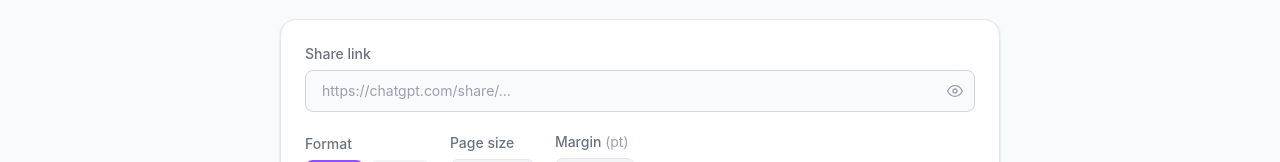
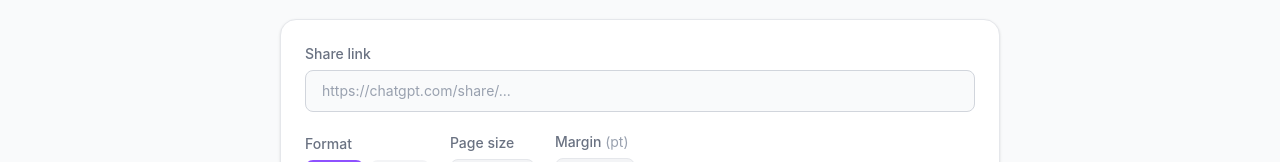
Before and after one commit to jayrdeaton/SnaPDF-Web, a Nuxt app: page / in a window 1280 px wide. Shown: the part 264-426 px from the top of the page. Built offline with nearby package versions, Linux system fonts and the light colour scheme.

Commit message:
wait for pwa

```diff
--- a/src/app.vue
+++ b/src/app.vue
@@ -3,7 +3,7 @@
     <div class="fixed inset-x-0 top-0 z-50 bg-white dark:bg-zinc-900" style="height: env(safe-area-inset-top)" aria-hidden="true" />
     <div class="fixed inset-x-0 z-30 bg-gray-200 dark:bg-zinc-800" style="top: env(safe-area-inset-top); height: 1px" aria-hidden="true" />
     <div class="fixed inset-x-0 bottom-0 z-30 bg-gray-200 dark:bg-zinc-800" style="height: 1px" aria-hidden="true" />
-    <div class="min-h-screen bg-gray-50 dark:bg-zinc-950 text-gray-900 dark:text-zinc-100 flex flex-col" :class="{ 'transition-colors duration-200': mounted }">
+    <div class="min-h-dvh bg-gray-50 dark:bg-zinc-950 text-gray-900 dark:text-zinc-100 flex flex-col" :class="{ 'transition-colors duration-200': mounted }">
       <!-- Header -->
       <header class="relative z-40 bg-white dark:bg-zinc-900 border-b border-gray-200 dark:border-zinc-800 px-6 shrink-0" style="padding-top: calc(1rem + env(safe-area-inset-top)); padding-bottom: 1rem">
         <div class="max-w-3xl mx-auto flex items-center justify-between">
@@ -63,21 +63,7 @@
           <!-- URL -->
           <div class="mb-5">
             <label for="url-input" class="block text-sm font-medium text-gray-500 dark:text-zinc-400 mb-1.5">Share link</label>
-            <div class="relative">
-              <input id="url-input" v-model="url" :type="hideUrl ? 'password' : 'url'" autocomplete="off" placeholder="https://chatgpt.com/share/..." :disabled="converting" class="w-full bg-gray-50 dark:bg-zinc-950 border border-gray-300 dark:border-zinc-700 rounded-lg px-4 py-2.5 pr-10 text-sm placeholder-gray-400 dark:placeholder-zinc-600 focus:outline-none focus:border-violet-500 disabled:opacity-50 transition-colors" />
-              <button type="button" :aria-label="hideUrl ? 'Show URL' : 'Hide URL'" class="absolute right-3 top-1/2 -translate-y-1/2 text-gray-400 dark:text-zinc-500 hover:text-gray-600 dark:hover:text-zinc-300 transition-colors" @click="hideUrl = !hideUrl">
-                <!-- Eye: URL visible, click to hide -->
-                <svg v-if="!hideUrl" xmlns="http://www.w3.org/2000/svg" width="16" height="16" viewBox="0 0 24 24" fill="none" stroke="currentColor" stroke-width="2" stroke-linecap="round" stroke-linejoin="round">
-                  <path d="M1 12s4-8 11-8 11 8 11 8-4 8-11 8-11-8-11-8z" />
-                  <circle cx="12" cy="12" r="3" />
-                </svg>
-                <!-- Eye-off: URL hidden, click to show -->
-                <svg v-else xmlns="http://www.w3.org/2000/svg" width="16" height="16" viewBox="0 0 24 24" fill="none" stroke="currentColor" stroke-width="2" stroke-linecap="round" stroke-linejoin="round">
-                  <path d="M17.94 17.94A10.07 10.07 0 0 1 12 20c-7 0-11-8-11-8a18.45 18.45 0 0 1 5.06-5.94M9.9 4.24A9.12 9.12 0 0 1 12 4c7 0 11 8 11 8a18.5 18.5 0 0 1-2.16 3.19m-6.72-1.07a3 3 0 1 1-4.24-4.24" />
-                  <line x1="1" y1="1" x2="23" y2="23" />
-                </svg>
-              </button>
-            </div>
+            <input id="url-input" v-model="url" type="url" autocomplete="off" placeholder="https://chatgpt.com/share/..." :disabled="converting" class="w-full bg-gray-50 dark:bg-zinc-950 border border-gray-300 dark:border-zinc-700 rounded-lg px-4 py-2.5 text-sm placeholder-gray-400 dark:placeholder-zinc-600 focus:outline-none focus:border-violet-500 disabled:opacity-50 transition-colors" />
           </div>
 
           <!-- Settings row -->
@@ -222,7 +208,7 @@
         </div>
 
         <!-- Divider -->
-        <div v-if="!isPwa" class="mt-24 pt-12 border-t border-gray-200 dark:border-zinc-800">
+        <div v-if="isMounted && !isPwa" class="mt-24 pt-12 border-t border-gray-200 dark:border-zinc-800">
           <h2 class="text-2xl font-semibold mb-8 text-center">Also available as a CLI</h2>
 
           <!-- Install + Usage -->
@@ -259,7 +245,7 @@
       </main>
 
       <!-- Footer -->
-      <footer v-if="!isPwa" class="relative z-40 bg-white dark:bg-zinc-900 border-t border-gray-200 dark:border-zinc-800 py-6 text-center text-sm text-gray-400 dark:text-zinc-500 shrink-0">
+      <footer v-if="isMounted && !isPwa" class="relative z-40 bg-white dark:bg-zinc-900 border-t border-gray-200 dark:border-zinc-800 py-6 text-center text-sm text-gray-400 dark:text-zinc-500 shrink-0">
         Powered by
         <a href="https://infinitetoken.com" target="_blank" rel="noopener" class="text-gray-500 dark:text-zinc-400 hover:text-gray-700 dark:hover:text-zinc-200 underline underline-offset-2 ml-1 transition-colors">Infinite Token</a>
       </footer>
@@ -302,7 +288,6 @@ const cycleColorMode = () => {
 }
 
 const url = ref('')
-const hideUrl = ref(false)
 const format = ref<'pdf' | 'txt'>('pdf')
 const letterRegions = new Set(['US', 'CA', 'MX', 'PH', 'CO', 'VE', 'GT', 'HN', 'SV', 'NI', 'CR', 'PA', 'CU', 'DO', 'PR'])
 const detectedRegion = import.meta.client ? (new Intl.Locale(navigator.language).region ?? '') : ''
@@ -312,7 +297,7 @@ const landscape = ref(false)
 const hideUserInput = ref(false)
 const hideAssistantOutput = ref(false)
 const autoDownload = ref(true)
-const { isPwa } = usePwa()
+const { isPwa, isMounted } = usePwa()
 const showAdvanced = ref(false)
 const selector = ref('')
 const converting = ref(false)
--- a/src/composables/usePwa.ts
+++ b/src/composables/usePwa.ts
@@ -1,9 +1,11 @@
 export const usePwa = () => {
   const isPwa = ref(false)
+  const isMounted = ref(false)
 
   onMounted(() => {
     isPwa.value = window.matchMedia('(display-mode: standalone)').matches || (navigator as Navigator & { standalone?: boolean }).standalone === true
+    isMounted.value = true
   })
 
-  return { isPwa }
+  return { isPwa, isMounted }
 }
```
